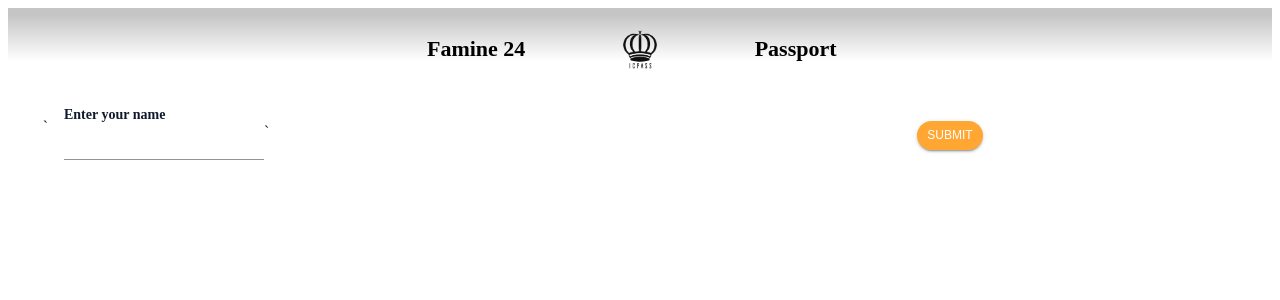
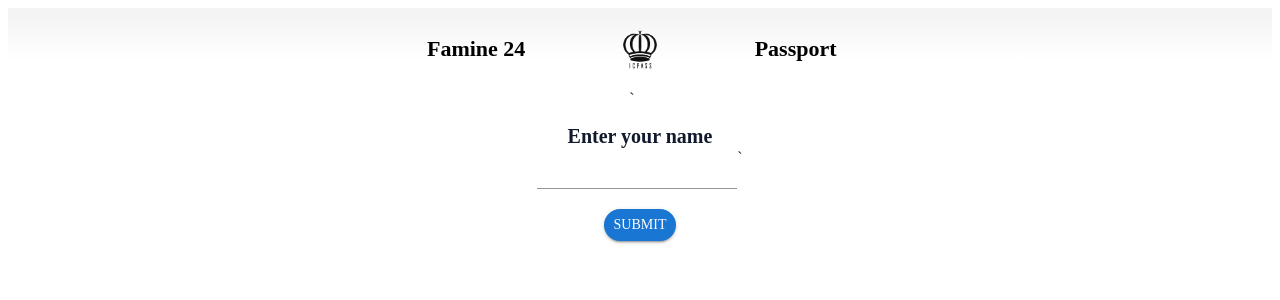
Before and after one commit to cst0313/icpass-famine-2024, a React (Create React App) app in the folder famine-lifemon/: page / in a window 1280 px wide. Shown: the top 300 px of the page. Built offline with nearby package versions, Linux system fonts and the light colour scheme; no server answers.

Commit message:
updates done

```diff
--- a/famine-lifemon/src/components/NewUser.js
+++ b/famine-lifemon/src/components/NewUser.js
@@ -9,9 +9,9 @@ import { setDoc, doc } from 'firebase/firestore';
 import { db } from '../database/firebase';
 
 export default function NewUser(props) {
-	const theme_3 = createTheme({
+	const theme_2 = createTheme({
 		typography: {
-			fontFamily:'Courier+Prime'
+			fontFamily:'Karla'
 		}
 	});
 	const [name, setName] = useState("");
@@ -62,27 +62,28 @@ export default function NewUser(props) {
 
 	return (
 		<>
-		<ThemeProvider theme = {theme_3}>
+		<ThemeProvider theme = {theme_2}>
 			<Paper elevation={0}>
 				<form onSubmit={handleSubmit}>
-					<Grid container spacing={2} direction="row" justifyContent="center" alignItems="center">
+					<Grid container spacing={2} direction="column" justifyContent="center" alignItems="center">
 	`					<Grid item xs={8}>
 							<Typography variant="h4"
-								fontSize={14}
+								fontSize={20}
 								fontWeight="bold"
-								color = "#111A2D"
+								color="#111A2D"
+								align="center"
 							>
 								Enter your name
 							</Typography>
 							<TextField
 								required
-								id="filled-basic" variant="standard" size="small"
+								id="filled-basic" variant="standard" size="large"
 								onChange={e => setName(e.target.value)}
 								margin="dense"
 							/>`
 						</Grid>
 						<Grid item xs={3}>
-							<Button size="small" variant="contained" type="submit" style={{ borderRadius: 35,backgroundColor:'#FFA633',fontSize: "12px"}}>
+							<Button size="small" variant="contained" type="submit" style={{ borderRadius: 35,backgroundColor:'3B5A9D',fontSize: "14px"}}>
 								Submit
 							</Button>
 						</Grid>
--- a/famine-lifemon/src/components/QRBlock.js
+++ b/famine-lifemon/src/components/QRBlock.js
@@ -4,8 +4,9 @@ import Switch from '@mui/material/Switch';
 
 import Scanner from './Scanner';
 import Code from './Code';
-import { FormGroup, FormControlLabel } from '@mui/material';
+import { FormGroup, FormControlLabel, Typography } from '@mui/material';
 import { ThemeProvider,createTheme } from '@mui/material/styles';
+import { fontSize } from '@mui/system';
 
 export default function QRBlock(props) {
 	const [checked, setChecked] = useState(false);
@@ -22,7 +23,11 @@ export default function QRBlock(props) {
 	}
 	const theme_3 = createTheme({
 		typography: {
-			fontFamily:'Courier+Prime'
+			fontFamily:'Courier Prime'
+		},
+		FormControlLabel: {
+			fontFamily: 'Courier Prime',
+			fontWeight: 'bold'
 		}
 	});
 	return (
@@ -30,7 +35,7 @@ export default function QRBlock(props) {
 		<ThemeProvider theme = {theme_3}>
 			<Stack spacing={2}>
 				<FormGroup>
-					<FormControlLabel control={<Switch checked={checked} onChange={handleChange}/>} label="TOGGLE SCANNER" color="#111A2D"/>
+					<FormControlLabel control={<Switch checked={checked} onChange={handleChange}/>} label={<Typography fontWeight='bold'>TOGGLE SCANNER</Typography>} color="#111A2D"/>
 				</FormGroup>
 				{block}
 			</Stack>
--- a/famine-lifemon/src/components/Title.js
+++ b/famine-lifemon/src/components/Title.js
@@ -7,13 +7,13 @@ import { ThemeProvider,createTheme } from '@mui/material/styles';
 export default function Title() {
 	const theme_3 = createTheme({
 		typography: {
-			fontFamily:'Courier+Prime'
+			fontFamily:'Courier Prime'
 		}
 	});
 	return(
 		<>
 		<ThemeProvider theme = {theme_3}>
-			<Box sx={{background:"linear-gradient(180deg, #C5C5C5 10%, #FFFFFF 80%)", p:0,m:-2}}>
+			<Box sx={{background:"linear-gradient(180deg, #F4F4F4 10%, #FFFFFF 80%)", p:0,m:-2}}>
 				<Grid container spacing={2} direction="row" >
 					<Grid item xs={12}>
 					</Grid>
--- a/famine-lifemon/src/index.css
+++ b/famine-lifemon/src/index.css
@@ -16,6 +16,4 @@
 
 @import url('https://fonts.googleapis.com/css2?family=Karla:ital,wght@0,200;0,300;0,400;0,500;0,600;0,700;0,800;1,200;1,300;1,400;1,500;1,600;1,700;1,800&display=swap');
 
-@import url('https://fonts.googleapis.com/css2?family=Merriweather+Sans:ital,wght@0,300;0,400;0,500;0,600;0,700;0,800;1,300;1,400;1,500;1,600;1,700;1,800&display=swap');
-
 @import url('https://fonts.googleapis.com/css2?family=Courier+Prime:ital,wght@0,400;0,700;1,400;1,700&display=swap');
```
